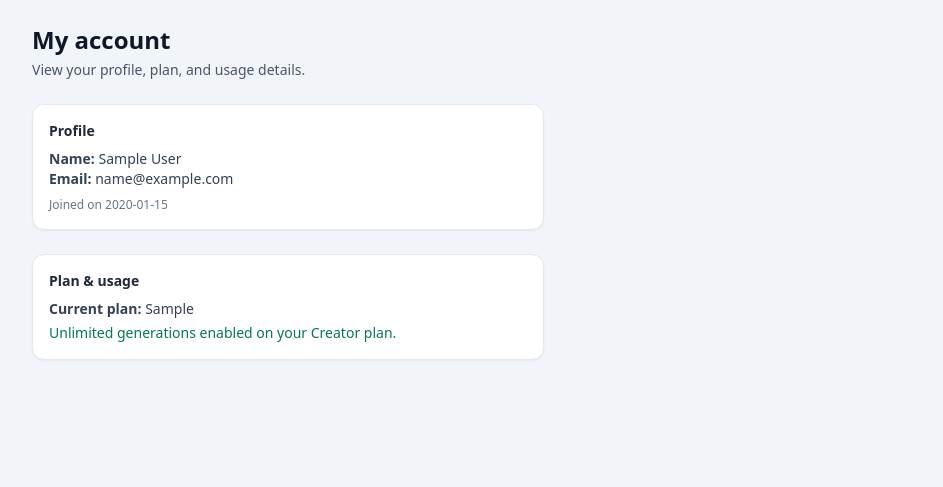
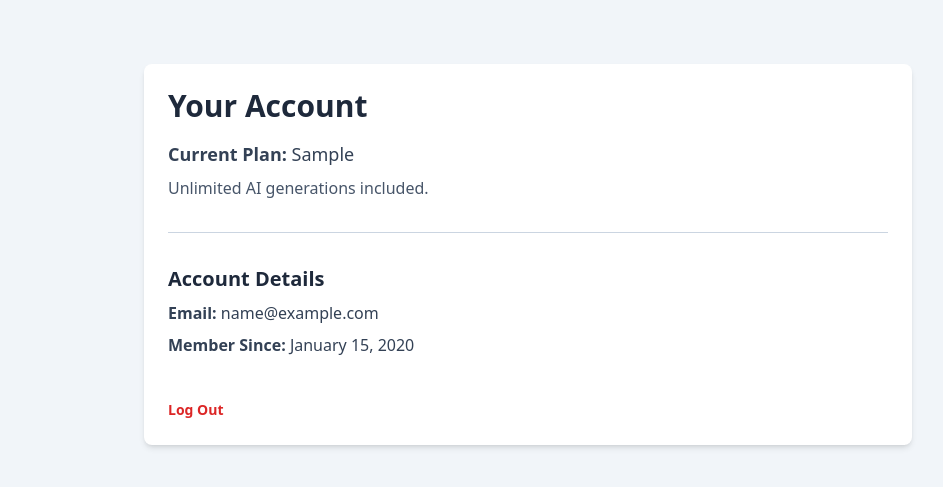
Before and after one commit to villerlp/faithflow-ai, a Flask app: page /account in a window 1280 px wide. Shown: the part 52-539 px from the top of the page, without its empty margins (112-1055 px from the left). Run offline with Flask 3, Linux system fonts and the light colour scheme; the visitor is signed in with stand-in values (Sample User, id 1); tables that the repository leaves empty hold one stand-in row (values such as "Sample post"); some libraries are stand-ins or nearby versions.

Commit message:
Updated account.html and UI improvements

```diff
--- a/app.py
+++ b/app.py
@@ -3,6 +3,9 @@ import stripe
 import json
 from datetime import datetime
 from functools import wraps
+from datetime import datetime, date
+from flask import abort  # if not already imported
+
 
 from flask import (
     Flask,
@@ -129,6 +132,15 @@ def current_user():
 
     return user
 
+def current_month_range():
+    """Return the datetime range for the current calendar month."""
+    today = date.today()
+    start = datetime(today.year, today.month, 1)
+    if today.month == 12:
+        end = datetime(today.year + 1, 1, 1)
+    else:
+        end = datetime(today.year, today.month + 1, 1)
+    return start, end
 
 
 def login_required(view_func):
@@ -142,11 +154,28 @@ def login_required(view_func):
     return wrapper
 
 
-def can_generate(user: User) -> bool:
-    """Return True if user is allowed to generate more content."""
+def can_generate(user: User, db) -> bool:
+    """
+    Return True if user is allowed to generate more content.
+    Free plan: limit per calendar month, based on Generation rows this month.
+    Creator plan: unlimited.
+    """
     if user.plan == "creator":
         return True
-    return (user.monthly_generations or 0) < FREE_PLAN_LIMIT
+
+    start, end = current_month_range()
+    used = (
+        db.query(Generation)
+        .filter(
+            Generation.user_id == user.id,
+            Generation.created_at >= start,
+            Generation.created_at < end,
+        )
+        .count()
+    )
+
+    return used < FREE_PLAN_LIMIT
+
 
 
 # -----------------------------
@@ -547,8 +576,8 @@ def devotional():
         return redirect(url_for("login"))
 
     if request.method == "POST":
-        # Free plan limit check
-        if not can_generate(user):
+        # Free plan limit check using monthly Generation count
+        if not can_generate(user, db):
             flash("You’ve reached your monthly free limit. Upgrade to generate more content.", "danger")
             return redirect(url_for("account"))
 
@@ -595,10 +624,8 @@ def devotional():
                 translation or "NIV",
             )
 
-        # ✅ Increment usage on the SAME user object / SAME db session
-        if user.plan == "free":
-            user.monthly_generations = (user.monthly_generations or 0) + 1
-
+        # We no longer manually increment monthly_generations.
+        # The Generation row itself is what counts.
         gen = Generation(
             user_id=user.id,
             gen_type="kids_devotional",
@@ -619,6 +646,7 @@ def devotional():
 
     return render_template("devotional.html", user=user, output=output)
 
+
 @app.route("/tiktok", methods=["GET", "POST"])
 @login_required
 def tiktok():
@@ -635,8 +663,8 @@ def tiktok():
         return redirect(url_for("login"))
 
     if request.method == "POST":
-        # Free plan limit check
-        if not can_generate(user):
+        # Free plan limit check using monthly Generation count
+        if not can_generate(user, db):
             flash("You’ve reached your monthly free limit. Upgrade to generate more content.", "danger")
             return redirect(url_for("account"))
 
@@ -683,10 +711,6 @@ def tiktok():
                 translation or "NIV",
             )
 
-        # ✅ Increment usage on the SAME user object / SAME db session
-        if user.plan == "free":
-            user.monthly_generations = (user.monthly_generations or 0) + 1
-
         gen = Generation(
             user_id=user.id,
             gen_type="tiktok_script",
@@ -706,6 +730,7 @@ def tiktok():
         db.commit()
 
     return render_template("tiktok.html", user=user, output=output)
+
 
 @app.route("/history")
 @login_required
@@ -735,8 +760,28 @@ def debug_users():
 @app.route("/account")
 @login_required
 def account():
-    user = current_user()
-    return render_template("account.html", user=user, free_limit=FREE_PLAN_LIMIT)
+    db = next(get_db())
+    user_id = session.get("user_id")
+    user = db.query(User).filter_by(id=user_id).first()
+
+    if not user:
+        session.clear()
+        flash("Please log in again.", "warning")
+        return redirect(url_for("login"))
+
+    start, end = current_month_range()
+    used = (
+        db.query(Generation)
+        .filter(
+            Generation.user_id == user.id,
+            Generation.created_at >= start,
+            Generation.created_at < end,
+        )
+        .count()
+    )
+
+    return render_template("account.html", user=user, free_limit=FREE_PLAN_LIMIT, used=used)
+
 
 @app.route("/upgrade", methods=["GET"])
 @login_required
--- a/templates/account.html
+++ b/templates/account.html
@@ -1,54 +1,79 @@
 {% extends "base.html" %}
-{% block title %}Account – FaithFlow AI{% endblock %}
 
 {% block content %}
-<div class="space-y-6 max-w-lg">
+<div class="max-w-3xl mx-auto bg-white shadow-md rounded-lg p-6 mt-10">
 
-  <div>
-    <h1 class="text-2xl font-bold text-slate-900 mb-1">My account</h1>
-    <p class="text-sm text-slate-600">
-      View your profile, plan, and usage details.
-    </p>
-  </div>
+    <h1 class="text-3xl font-bold text-slate-800 mb-4">Your Account</h1>
 
-  <div class="bg-white rounded-xl border border-slate-200 shadow-sm p-4">
-    <h2 class="text-sm font-semibold text-slate-800 mb-2">Profile</h2>
-    <p class="text-sm text-slate-700">
-      <span class="font-semibold">Name:</span> {{ user.name }}
-    </p>
-    <p class="text-sm text-slate-700">
-      <span class="font-semibold">Email:</span> {{ user.email }}
-    </p>
-    <p class="text-xs text-slate-500 mt-2">
-      Joined on {{ user.created_at.strftime("%Y-%m-%d") }}
-    </p>
-  </div>
+    <!-- Plan -->
+    <div class="mb-6">
+        <p class="text-slate-700 text-lg">
+            <span class="font-semibold">Current Plan:</span>
+            {{ user.plan|capitalize }}
+        </p>
 
-  <div class="bg-white rounded-xl border border-slate-200 shadow-sm p-4">
-    <h2 class="text-sm font-semibold text-slate-800 mb-2">Plan & usage</h2>
+        {% if user.plan == "free" %}
+        <p class="text-slate-600 mt-2">
+            You have used
+            <span class="font-semibold">{{ used }}</span>
+            of
+            <span class="font-semibold">{{ free_limit }}</span>
+            free generations this month.
+        </p>
+        {% else %}
+        <p class="text-slate-600 mt-2">
+            Unlimited AI generations included.
+        </p>
+        {% endif %}
+    </div>
 
-    <p class="text-sm text-slate-700 mb-1">
-      <span class="font-semibold">Current plan:</span> {{ user.plan|capitalize }}
-    </p>
+    <!-- Upgrade button -->
+    {% if user.plan == "free" %}
+    <div class="mt-6">
+        <a href="{{ url_for('upgrade') }}"
+            class="inline-block bg-emerald-600 hover:bg-emerald-500 text-white font-semibold px-5 py-3 rounded-md shadow">
+            Upgrade to Creator Plan
+        </a>
+    </div>
+    {% endif %}
 
-    {% if user.plan == "free" %}
-      <p class="text-sm text-slate-600">
-        You have used <span class="font-semibold">{{ user.monthly_generations or 0 }}</span>
-        of <span class="font-semibold">{{ free_limit }}</span> free generations this month.
-      </p>
-      <p class="text-xs text-slate-500 mt-2 mb-3">
-        Upgrade to unlock more devotionals and scripts each month.
-      </p>
-    <a href="{{ url_for('upgrade') }}"
-         class="inline-flex items-center bg-emerald-500 hover:bg-emerald-400 text-slate-900 text-sm font-semibold px-4 py-2 rounded-md">
-        Upgrade to Creator plan
-    </a>
+    <!-- Divider -->
+    <hr class="my-8 border-slate-300">
 
-    {% else %}
-      <p class="text-sm text-emerald-700">
-        Unlimited generations enabled on your Creator plan.
-      </p>
+    <!-- Personal Info -->
+    <div class="mb-6">
+        <h2 class="text-xl font-semibold text-slate-800 mb-2">Account Details</h2>
+
+        <p class="text-slate-700">
+            <span class="font-semibold">Email:</span> {{ user.email }}
+        </p>
+
+        <p class="text-slate-700 mt-2">
+            <span class="font-semibold">Member Since:</span>
+            {{ user.created_at.strftime('%B %d, %Y') if user.created_at else 'N/A' }}
+        </p>
+    </div>
+
+    <!-- Admin Reset Button (Only Visible for You) -->
+    {% if user.email|lower == 'villerlp@hotmail.com' %}
+    <div class="mt-8">
+        <form action="{{ url_for('admin_reset_my_usage') }}" method="POST">
+            <button
+                type="submit"
+                class="px-4 py-2 rounded-md bg-amber-600 hover:bg-amber-500 text-white text-sm font-bold shadow">
+                Reset My Usage for This Month (Admin Only)
+            </button>
+        </form>
+    </div>
     {% endif %}
-  </div>
+
+    <!-- Logout -->
+    <div class="mt-10">
+        <a href="{{ url_for('logout') }}"
+            class="inline-block text-sm font-semibold text-red-600 hover:text-red-500">
+            Log Out
+        </a>
+    </div>
+
 </div>
 {% endblock %}
```
